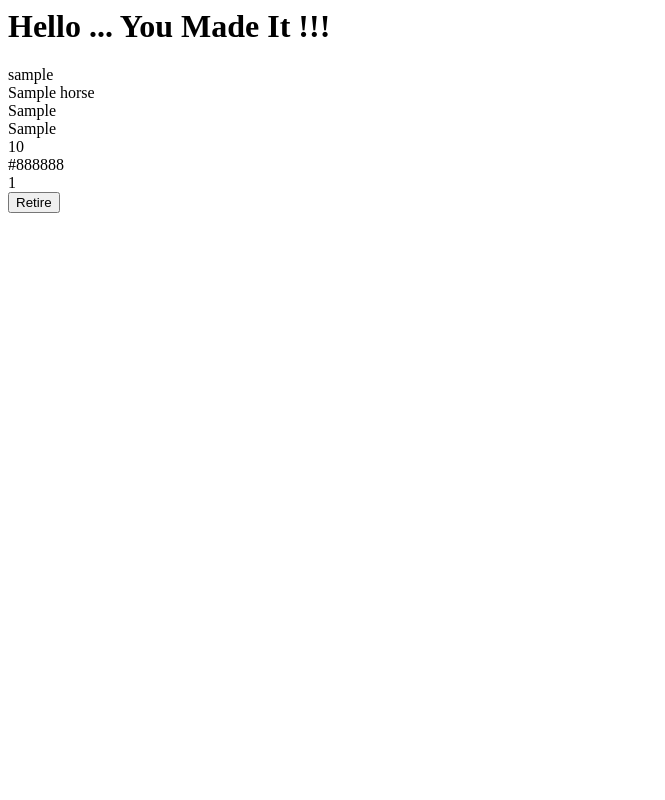
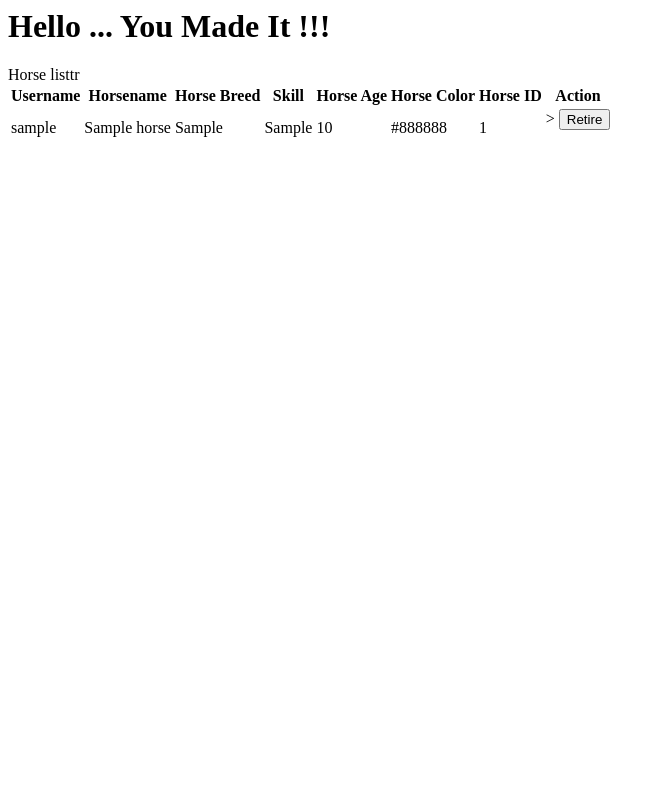
Before and after one commit to lalaantika/SqlProject, a PHP site: page /main.php in a window 1280 px wide. Shown: the whole page, without its empty margins (0-665 px from the left). Run offline with PHP 8.4, Linux system fonts and the light colour scheme; the visitor is signed in with stand-in values (Sample User, id 1); tables that the repository leaves empty or names only in its code hold one stand-in row (values such as "Sample post").

Commit message:
my table

```diff
--- a/main.php
+++ b/main.php
@@ -7,25 +7,31 @@ require_once("connect.php");
     JOIN horse h on h.horse_id =uh.horse_id join user u on uh.user_id = u.user_id
     where u.user_id ='".$_SESSION ['user_id']."'";
     $result = $conn->query($query);
+    echo "Horse list";
+    echo "<table>
+        <tr>
+        <th>Username</th>
+        <th>Horsename</th>
+        <th>Horse Breed</th>
+        <th>Skill</th>
+        <th>Horse Age</th>
+        <th>Horse Color</th>
+        <th>Horse ID</th>
+        <th>Action</th>
+        </tr>";
     if ($result->num_rows > 0) {
         while($row = $result->fetch_assoc()) {
-          echo  $dbusername=$row['username'] ;
-          echo "<br>";
-          echo  $dbhorse_name=$row['horse_name'];
-          echo "<br>";
-          echo  $dbhorse_breed=$row['horse_breed'];
-          echo "<br>";
-          echo  $dbhorse_name=$row['skill'];
-          echo "<br>";
-          echo  $dbhorse_name=$row['horse_age'];
-          echo "<br>";
-          echo  $dbhorse_name=$row['horse_color'];
-          echo "<br>";
-          echo  $dbhorse_id=$row['horse_id'];
-          echo "<br>";
-          echo  '<form action="" method ="POST"><input type ="hidden" name="horse_id" value='. $dbhorse_id.'>
-          <input type="submit" name= "Retire" value ="Retire"></form>';
-          echo "<br> <br>";
+          echo  "tr";
+          echo   "<td>" .$dbusername=$row['username']."</td>";
+          echo   "<td>" .$dbhorse_name=$row['horse_name']. "</td>";
+          echo   "<td>" .$dbhorse_breed=$row['horse_breed']. "</td>";
+          echo   "<td>" .$dbhorse_name=$row['skill']. "</td>";
+          echo   "<td>" .$dbhorse_name=$row['horse_age']. "</td>";
+          echo   "<td>"  .$dbhorse_name=$row['horse_color']. "</td>";
+          echo   "<td>" .$dbhorse_id=$row['horse_id']."</td>";
+          echo  "<td>".'<form action="" method ="POST"><input type ="hidden" name="horse_id" value='. $dbhorse_id.'>
+          <input type="submit" name= "Retire" value ="Retire"></form>'. "</td>";
+          echo "</tr>";
         }
     }
     if(isset($_POST['Retire'])){
```
